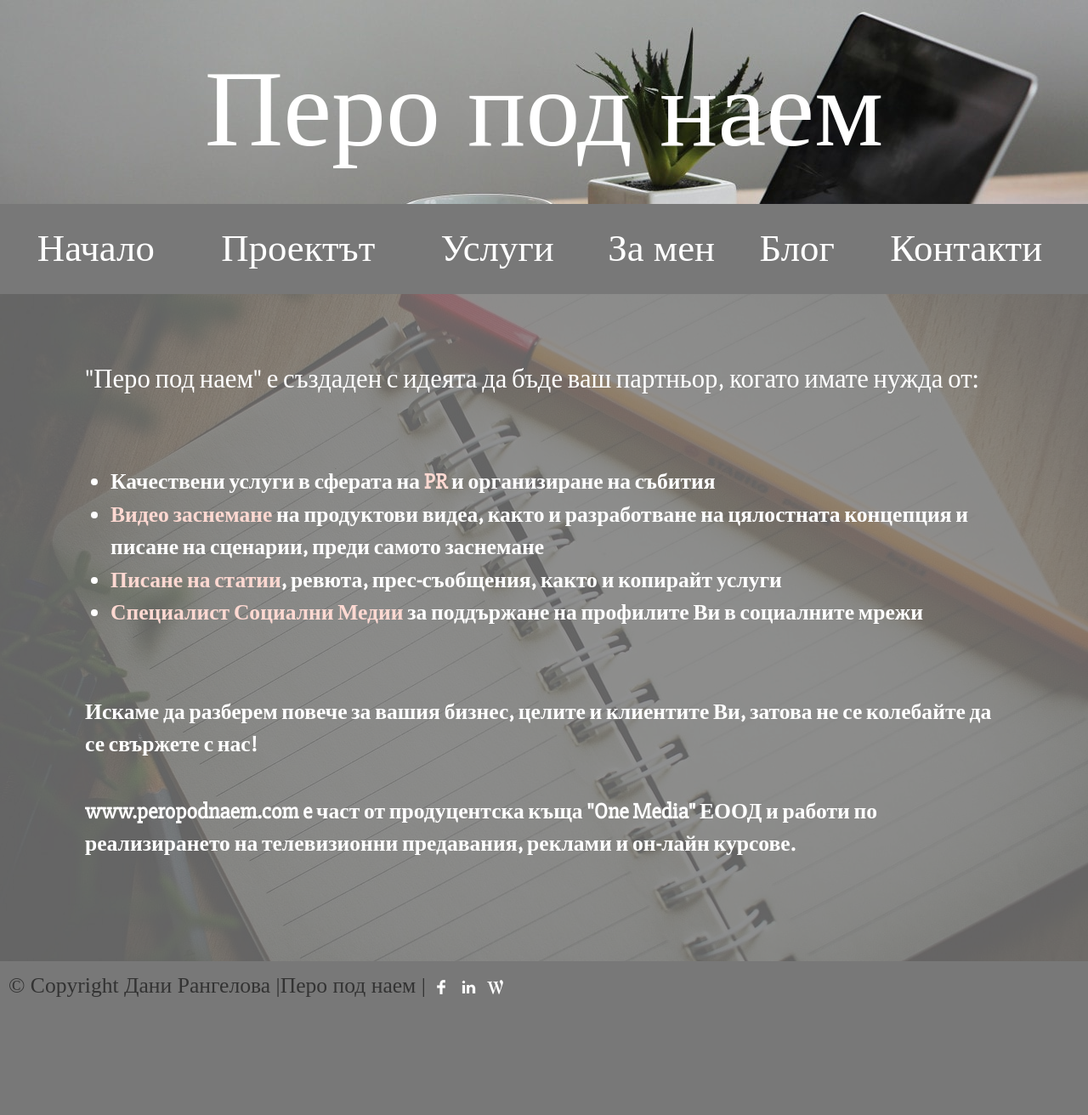
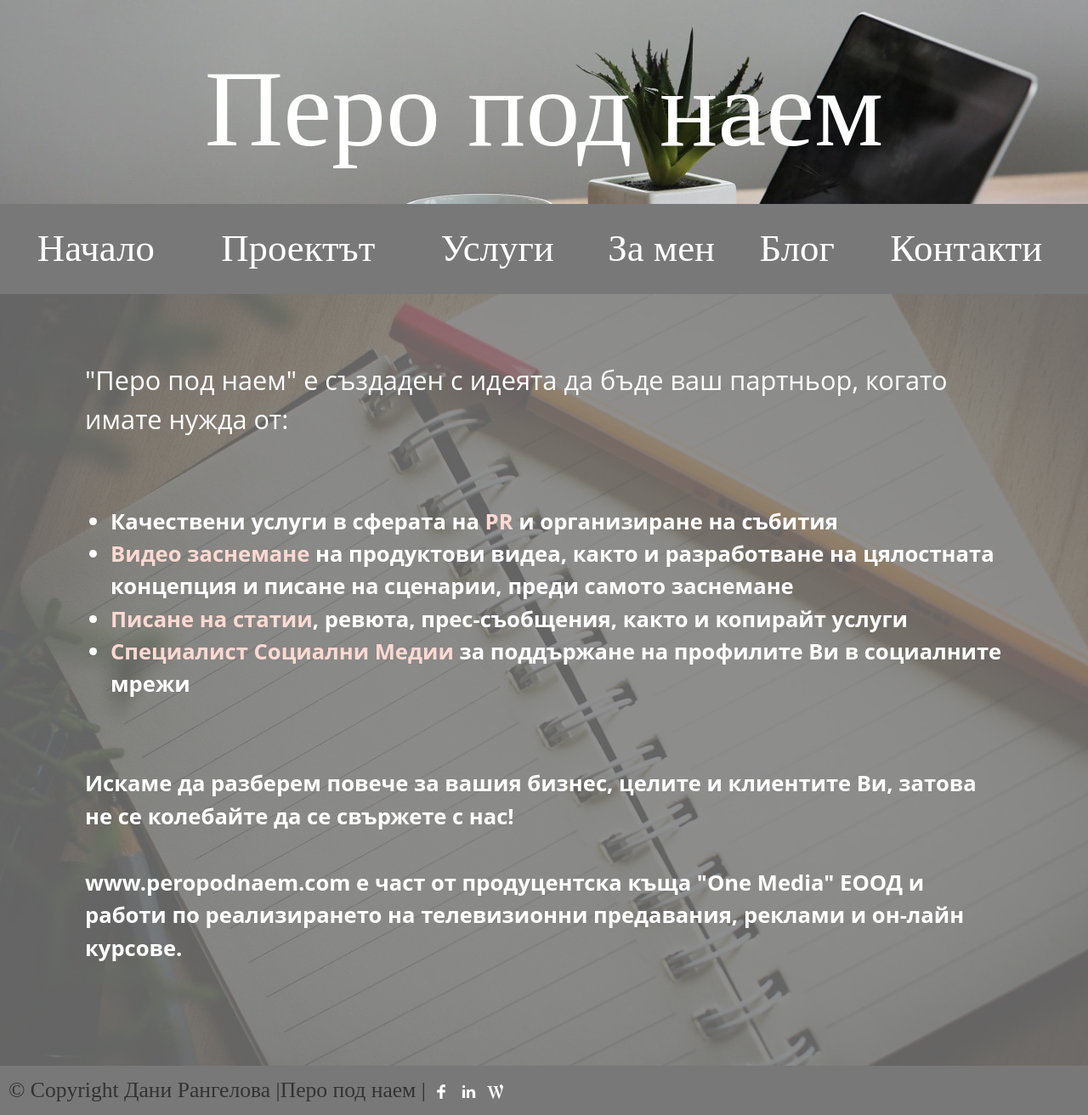
Before and after one commit to peropodnaem/peropodnaem.github.io, a Jekyll site: the page built from index.md, in a window 1280 px wide. Shown: the whole page at 85% size. Built offline with Jekyll 4.4.1, drawn with Linux system fonts in a browser that asks for light colours; some web fonts are replaced; before the commit the page ends 1189 px from its top, so only the background shows below that.

Commit message:
font change

```diff
--- a/_sass/yaboda.scss
+++ b/_sass/yaboda.scss
@@ -5,13 +5,14 @@
 
 // Google font variables
 $slabo-gfont: 'Slabo 27px', serif;
+$open-sans-gfont: 'Open Sans', sans-serif;
 $lobster-gfont: 'Lobster', cursive;
 $gloria-gfont: 'Gloria Hallelujah', cursive;
 $pattaya-gfont: 'Pattaya';
 
 // Define defaults for each variable.
 
-$base-font-family: $slabo-gfont; //"Helvetica Neue", Helvetica, Arial, sans-serif !default;
+$base-font-family: $open-sans-gfont; //"Helvetica Neue", Helvetica, Arial, sans-serif !default;
 $base-font-size:   16px !default;
 $base-font-weight: 400 !default;
 $small-font-size:  $base-font-size * 0.875 !default;
```
